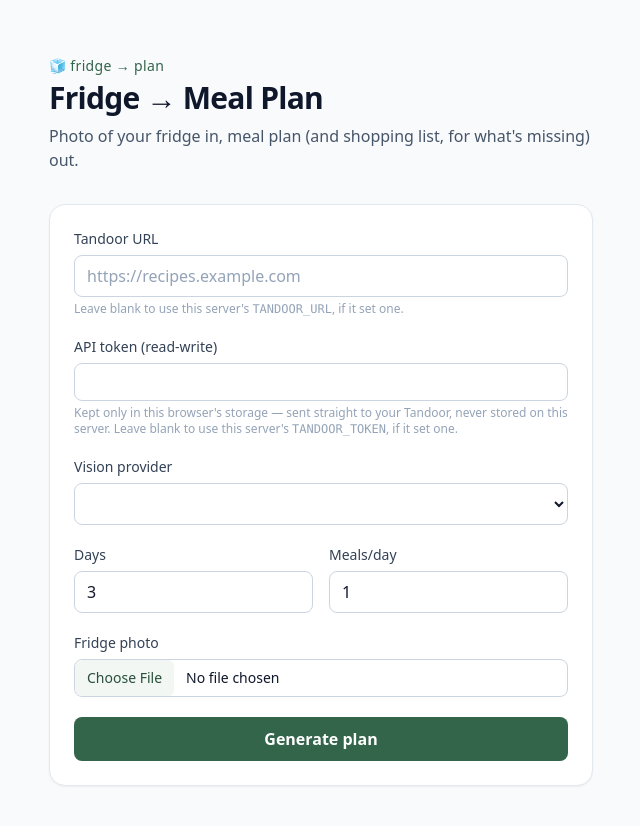
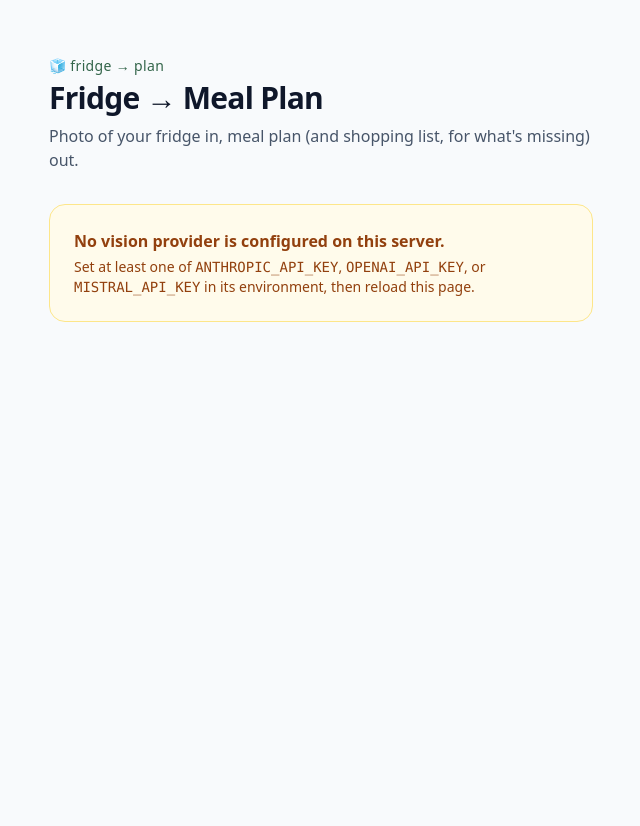
Before and after one commit to am9zZWY/tandoor-fridge, a Flask app: template fridgeplan/templates/index.html in a window 1280 px wide. Shown: the top 826 px of the page, without its empty margins (319-959 px from the left). After the commit the page ends 322 px from the top, so only its background shows below. Run offline with Flask 3, Linux system fonts and the light colour scheme; the template is opened without the code that fills it, so the values that code supplies are empty; some libraries are stand-ins or nearby versions.

Commit message:
Normalize bare hostnames and only list configured providers
- normalize_tandoor_url() adds https:// to a bare hostname (explicit
  schemes are left untouched), applied to whichever of form/env
  supplied the Tandoor URL.
- The provider dropdown is now server-rendered from configured_providers(),
  which only includes providers whose *_API_KEY is actually set. Shows
  a message instead of the form if none are configured.

Co-Authored-By: Claude Sonnet 5 <noreply@anthropic.com>

```diff
--- a/fridgeplan/app.py
+++ b/fridgeplan/app.py
@@ -52,17 +52,39 @@ def fetch_all_foods(base_url, token):
 # provider SDK is needed - just a different request shape and response path.
 PROVIDERS = {
     "anthropic": {
+        "label": "Anthropic (Claude)",
         "api_key_env": "ANTHROPIC_API_KEY",
         "model_env": "ANTHROPIC_MODEL",
         "default_model": "claude-sonnet-5",
     },
-    "openai": {"api_key_env": "OPENAI_API_KEY", "model_env": "OPENAI_MODEL", "default_model": "gpt-4o-mini"},
+    "openai": {
+        "label": "OpenAI",
+        "api_key_env": "OPENAI_API_KEY",
+        "model_env": "OPENAI_MODEL",
+        "default_model": "gpt-4o-mini",
+    },
     "mistral": {
+        "label": "Mistral",
         "api_key_env": "MISTRAL_API_KEY",
         "model_env": "MISTRAL_MODEL",
         "default_model": "pixtral-12b-2409",
     },
 }
+
+
+def configured_providers():
+    return [
+        {"value": key, "label": cfg["label"]}
+        for key, cfg in PROVIDERS.items()
+        if os.environ.get(cfg["api_key_env"])
+    ]
+
+
+def normalize_tandoor_url(url):
+    url = url.strip().rstrip("/")
+    if url and not re.match(r"^https?://", url):
+        url = "https://" + url
+    return url
 
 
 def _build_vision_request(provider, model, api_key, b64_image, mime_type, prompt_text):
@@ -243,12 +265,13 @@ def build_plan(provider, base_url, token, image_bytes, mime_type, days, meals_pe
 
 @app.get("/")
 def index():
-    return render_template("index.html")
+    return render_template("index.html", providers=configured_providers())
 
 
 @app.post("/api/plan")
 def api_plan():
     base_url = request.form.get("tandoor_url", "").strip() or os.environ.get("TANDOOR_URL", "").strip()
+    base_url = normalize_tandoor_url(base_url)
     token = request.form.get("api_token", "").strip() or os.environ.get("TANDOOR_TOKEN", "").strip()
     provider = request.form.get("provider", "anthropic").strip().lower()
     days = max(1, min(int(request.form.get("days", 3)), 14))
--- a/fridgeplan/templates/index.html
+++ b/fridgeplan/templates/index.html
@@ -34,14 +34,16 @@
       </p>
     </div>
 
+    {% if providers %}
     <form id="f" class="space-y-5 rounded-2xl border border-slate-200 bg-white p-6 shadow-sm">
       <div>
         <label class="block text-sm font-medium text-slate-700" for="tandoor_url">Tandoor URL</label>
-        <input id="tandoor_url" name="tandoor_url" placeholder="https://recipes.example.com"
+        <input id="tandoor_url" name="tandoor_url" placeholder="recipes.example.com"
           class="mt-1.5 w-full rounded-lg border border-slate-300 px-3 py-2 placeholder:text-slate-400
                  focus:border-brand-500 focus:outline-none focus:ring-2 focus:ring-brand-500/30">
         <p class="mt-1 text-xs text-slate-400">
-          Leave blank to use this server's <code>TANDOOR_URL</code>, if it set one.
+          A bare hostname gets <code>https://</code> added automatically. Leave blank to use this
+          server's <code>TANDOOR_URL</code>, if it set one.
         </p>
       </div>
 
@@ -61,9 +63,9 @@
         <select id="provider" name="provider"
           class="mt-1.5 w-full rounded-lg border border-slate-300 bg-white px-3 py-2
                  focus:border-brand-500 focus:outline-none focus:ring-2 focus:ring-brand-500/30">
-          <option value="anthropic">Anthropic (Claude)</option>
-          <option value="openai">OpenAI</option>
-          <option value="mistral">Mistral</option>
+          {% for p in providers %}
+          <option value="{{ p.value }}">{{ p.label }}</option>
+          {% endfor %}
         </select>
       </div>
 
@@ -97,6 +99,15 @@
         Generate plan
       </button>
     </form>
+    {% else %}
+    <div class="rounded-2xl border border-amber-200 bg-amber-50 p-6 text-amber-800">
+      <p class="font-semibold">No vision provider is configured on this server.</p>
+      <p class="mt-1 text-sm">
+        Set at least one of <code>ANTHROPIC_API_KEY</code>, <code>OPENAI_API_KEY</code>, or
+        <code>MISTRAL_API_KEY</code> in its environment, then reload this page.
+      </p>
+    </div>
+    {% endif %}
 
     <pre id="out" hidden class="mt-6 whitespace-pre-wrap rounded-2xl border p-5 font-mono text-sm shadow-sm"></pre>
   </main>
@@ -108,14 +119,20 @@ const OUT_BASE = 'mt-6 whitespace-pre-wrap rounded-2xl border p-5 font-mono text
 const OUT_NORMAL = OUT_BASE + ' border-slate-200 bg-white text-slate-700';
 const OUT_ERROR = OUT_BASE + ' border-red-200 bg-red-50 text-red-700';
 
-// remember url/token locally so you don't retype them every time
-for (const k of ['tandoor_url', 'api_token', 'provider']) {
-  const el = form.elements[k];
-  el.value = localStorage.getItem(k) || '';
-  el.addEventListener('change', () => localStorage.setItem(k, el.value));
+if (form) {
+  // remember url/token/provider locally so you don't retype them every time
+  for (const k of ['tandoor_url', 'api_token', 'provider']) {
+    const el = form.elements[k];
+    const saved = localStorage.getItem(k);
+    if (saved !== null) el.value = saved;
+    // a select whose saved value is no longer offered (e.g. that provider's key
+    // got removed) ends up with nothing selected - fall back to the first option
+    if (el.tagName === 'SELECT' && el.selectedIndex === -1) el.selectedIndex = 0;
+    el.addEventListener('change', () => localStorage.setItem(k, el.value));
+  }
 }
 
-form.addEventListener('submit', async (e) => {
+form?.addEventListener('submit', async (e) => {
   e.preventDefault();
   out.hidden = false;
   out.className = OUT_NORMAL;
```
Also changed, not shown: fridgeplan/test_app.py (+27 -0 lines).
